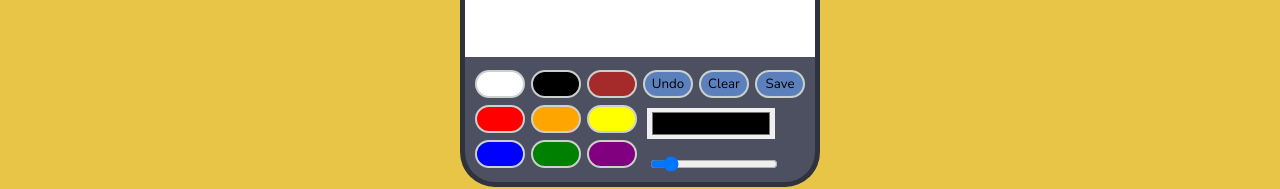
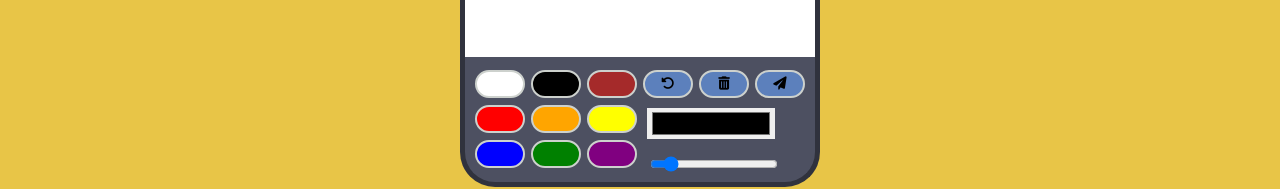
Before and after one commit to savoryboi/my-dood, a React (Create React App) app in the folder client/: page /Draw in a window 1280 px wide. Shown: the part 591-780 px from the top of the page. Built offline with nearby package versions, Linux system fonts and the light colour scheme.

Commit message:
icons on draw

```diff
--- a/client/public/index.html
+++ b/client/public/index.html
@@ -15,6 +15,7 @@
       user's mobile device or desktop. See https://developers.google.com/web/fundamentals/web-app-manifest/
     -->
     <link rel="manifest" href="%PUBLIC_URL%/manifest.json" />
+    <link rel="stylesheet" href="https://cdnjs.cloudflare.com/ajax/libs/font-awesome/6.1.1/css/all.min.css" integrity="sha512-KfkfwYDsLkIlwQp6LFnl8zNdLGxu9YAA1QvwINks4PhcElQSvqcyVLLD9aMhXd13uQjoXtEKNosOWaZqXgel0g==" crossorigin="anonymous" referrerpolicy="no-referrer" />
     <!--
       Notice the use of %PUBLIC_URL% in the tags above.
       It will be replaced with the URL of the `public` folder during the build.
--- a/client/src/components/CanvasStuff/CanvasButtons.js
+++ b/client/src/components/CanvasStuff/CanvasButtons.js
@@ -67,9 +67,9 @@ export const CanvasButtons = () => {
       </div>
       <div>
         <div id="revise">
-          <button onClick={undoLast}>Undo</button>
-          <button onClick={clearCanvas}>Clear</button>
-          <button onClick={save}>Save</button>
+          <button onClick={undoLast}><i className="fa-solid fa-rotate-left"></i></button>
+          <button onClick={clearCanvas}><i className="fa-solid fa-trash-can"></i></button>
+          <button onClick={save}><i className="fa-solid fa-paper-plane"></i></button>
         </div>
         <div>
           <div>
```
